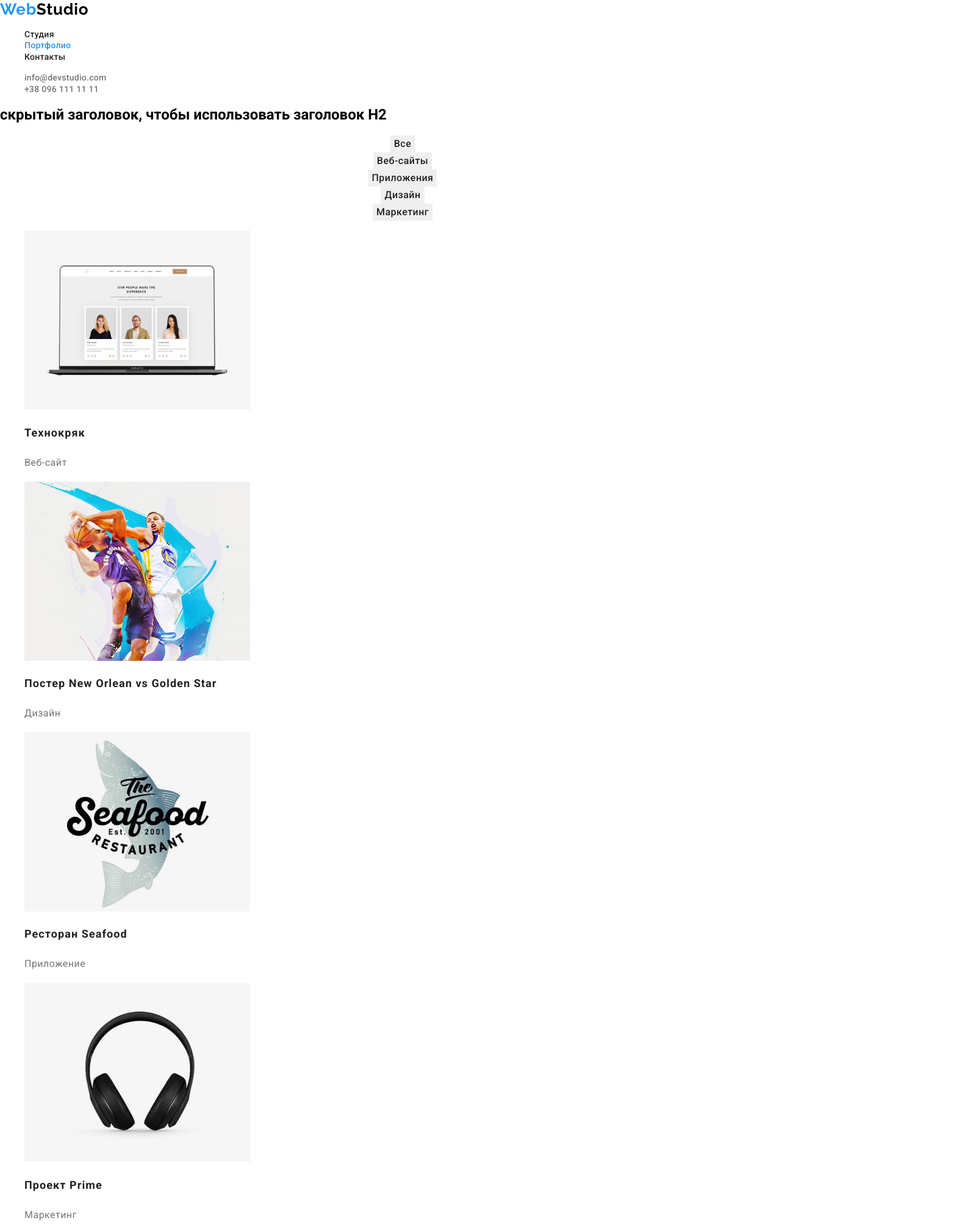
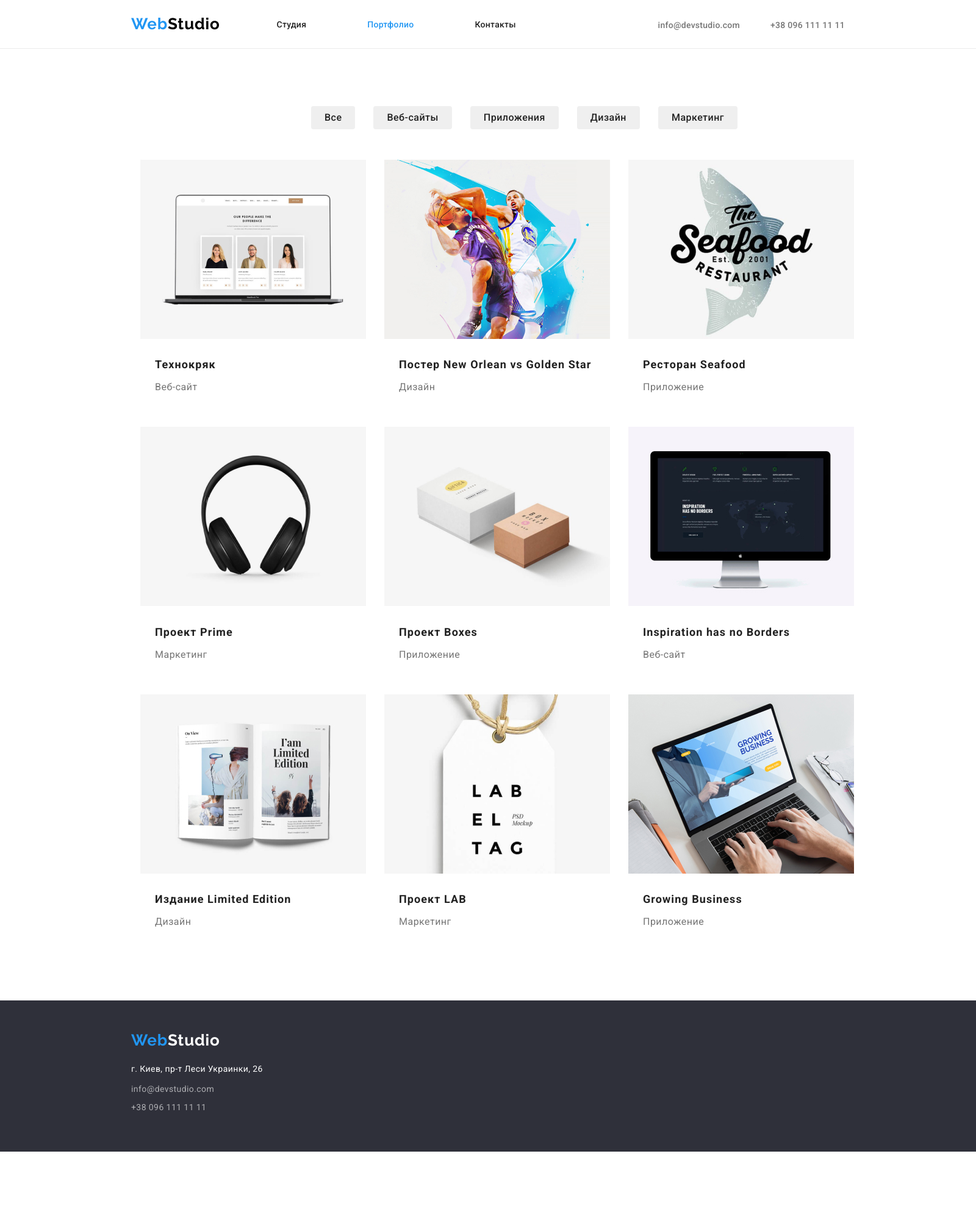
Before and after one commit to GalinaLysenko/goit-markup-hw-03, a plain HTML site: page portfolio.html in a window 1280 px wide. Shown: the top 2011 px of the page at 61% size, 1600 px wide, since content can reach past the window. After the commit the page ends 1889 px from the top, so only its background shows below. Drawn offline with nearby package versions, Linux system fonts and the light colour scheme.

Commit message:
выполнено дз 3
добавлена разметка по дз 3

```diff
--- a/css/styles.css
+++ b/css/styles.css
@@ -4,6 +4,13 @@
   --accent-colour: #2196f3;
   --main-font: Roboto, sans-serif;
   --second-font: Raleway, sans-serif;
+}
+
+*,
+*::before,
+*::after {
+  margin: 0px;
+  padding: 0px;
 }
 
 body {
@@ -22,6 +29,10 @@ body {
 
 .address {
   font-style: normal;
+}
+
+.img {
+  display: block;
 }
 
 /* ======== HEADER =========*/
@@ -74,28 +85,98 @@ body {
 .current-page {
   color: var(--accent-colour);
 }
+
+.container-header {
+  display: flex;
+  flex-direction: row;
+  justify-content: space-between;
+  width: 1600px;
+  height: 80px;
+  margin-left: auto;
+  margin-right: auto;
+  border-bottom: 1px solid #ececec;
+}
+
+.navigation {
+  display: flex;
+  flex-direction: row;
+}
+
+.list-navigation {
+  display: flex;
+  flex-direction: row;
+  width: 294px;
+  padding-left: 93px;
+  padding-top: 32px;
+  padding-bottom: 32px;
+}
+
+.navi-list:not(:last-child) {
+  margin-right: 50px;
+}
+
+.list-navigation .link {
+  display: flex;
+  padding-right: 50px;
+}
+
+.address-list {
+  display: flex;
+  flex-direction: row;
+  padding-right: 215px;
+  padding-top: 32px;
+  padding-bottom: 32px;
+}
+
+.address-tell {
+  padding-left: 50px;
+}
+.navigation .logo {
+  display: flex;
+  padding-left: 215px;
+  padding-top: 24px;
+  padding-bottom: 25px;
+}
+
 /* ======== END HEADER =========*/
 
 /* ======== HERO =========*/
+
+.container-hero {
+  width: 1600px;
+  height: 600px;
+  margin-left: auto;
+  margin-right: auto;
+  background-color: #2f303a;
+}
+
+.about-hero {
+  display: flex;
+  flex-direction: column;
+  align-items: center;
+  padding: 200px 452px;
+}
 .title-hero {
+  display: flex;
   font-weight: 900;
   font-size: 44px;
   line-height: 1.363;
   text-align: center;
   letter-spacing: 0.06em;
   text-transform: uppercase;
-  color: var(--main-colour);
+  color: #ffffff;
+  margin-bottom: 30px;
 }
 
 .button {
   font-weight: 700;
   font-size: 16px;
   line-height: 1.875;
-  display: flex;
-  align-items: center;
-  text-align: center;
   letter-spacing: 0.06em;
   border-width: 0px;
+  width: 200px;
+  height: 50px;
+  border-radius: 4px;
 }
 
 .button:hover {
@@ -122,7 +203,30 @@ body {
 /* ======== END HERO =========*/
 
 /* ======== ACHIVE =========*/
-.achive-title {
+.container-achive {
+  width: 1200px;
+  padding-left: 15px;
+  padding-right: 15px;
+  margin-left: auto;
+  margin-right: auto;
+  padding-top: 75px;
+  padding-bottom: 73px;
+}
+
+.list-achive {
+  display: flex;
+  list-style: none;
+}
+
+.list-achive .item {
+  width: 270px;
+}
+
+.list-achive .item:not(:last-child) {
+  width: 270px;
+  margin-right: 30px;
+}
+.list-achive .item .achive-title {
   font-weight: 700;
   font-size: 14px;
   line-height: 1.142;
@@ -137,6 +241,7 @@ body {
   line-height: 1.714;
   letter-spacing: 0.03em;
   color: var(--second-colour);
+  margin-top: 10px;
 }
 /* ======== END ACHIVE =========*/
 
@@ -152,6 +257,61 @@ body {
 /* ======== END ACHIVE =========*/
 
 /*======== FUNCTION ==========*/
+
+.container-functional {
+  width: 1200px;
+  padding-left: 15px;
+  padding-right: 15px;
+  height: 386px;
+  margin-left: auto;
+  margin-right: auto;
+  margin-bottom: 94px;
+}
+
+.list-function {
+  display: flex;
+  flex-direction: row;
+  justify-content: space-between;
+  list-style: none;
+  padding-top: 50px;
+  padding-bottom: 94px;
+}
+
+/*.list-function .item:not(:last-child) {
+  margin-right: 30px;
+}*/
+
+/*======== END FUNCTION ==========*/
+
+/*======== TEAM ==========*/
+.container-team {
+  width: 1170px;
+  margin-left: auto;
+  margin-right: auto;
+  margin-top: 94px;
+  margin-bottom: 94px;
+}
+
+.team-list {
+  display: flex;
+  flex-direction: row;
+  justify-content: space-between;
+}
+
+/*team-item:not(:last-child) {
+  margin-right: 30px;
+} */
+
+.container-team .title {
+  display: block;
+  margin-bottom: 50px;
+  margin-top: 188px;
+}
+
+.team-img {
+  margin-bottom: 30px;
+}
+
 .team-name {
   font-weight: 500;
   font-size: 16px;
@@ -161,6 +321,9 @@ body {
   color: var(--main-colour);
 }
 
+.team-name {
+  margin-bottom: 10px;
+}
 .team-position {
   font-weight: 400;
   font-size: 16px;
@@ -170,9 +333,16 @@ body {
   color: var(--second-colour);
 }
 
-/*======== END FUNCTION ==========*/
+/*======== END TEAM ==========*/
 
 /*======== FOOTER ==========*/
+.container-footer {
+  width: 1600px;
+  margin-left: auto;
+  margin-right: auto;
+  background-color: #2f303a;
+}
+
 .footer-place {
   font-family: Roboto;
   font-style: normal;
@@ -181,7 +351,23 @@ body {
   line-height: 1.714;
   letter-spacing: 0.03em;
   color: #ffffff;
-  background-color: #2f303a;
+}
+
+.container-footer .logo {
+  display: flex;
+  padding-left: 215px;
+  padding-top: 50px;
+  padding-bottom: 20px;
+}
+
+.footer .logo {
+  font-family: Raleway;
+  font-style: normal;
+  font-weight: 700;
+  font-size: 26px;
+  line-height: 1.192;
+  letter-spacing: 0.03em;
+  color: #ffffff;
 }
 
 .footer-address {
@@ -192,15 +378,53 @@ body {
   line-height: 1.714;
   letter-spacing: 0.03em;
   color: rgba(255, 255, 255, 0.6);
-  background-color: #2f303a;
+}
+
+.footer-place {
+  padding-left: 215px;
+  padding-bottom: 9px;
+}
+
+.item-footer {
+  display: flex;
+  padding-left: 215px;
+}
+
+.item-footer:not(:last-child) {
+  padding-bottom: 6px;
+}
+
+.address-footer .list {
+  padding-bottom: 60px;
 }
 /*======== END FOOTER ==========*/
 
 /*======== PORTFOLIO =========*/
 
 /*======== FILTER =========*/
+.container {
+  width: 1600px;
+  margin-left: auto;
+  margin-right: auto;
+}
+.container-portfolio {
+  display: flex;
+  width: 1200px;
+  padding-left: 15px;
+  padding-right: 15px;
+  margin-right: auto;
+  margin-left: 215px;
+  margin-top: 94px;
+  margin-bottom: 94px;
+}
+
 .filter {
   text-align: center;
+}
+
+.filter-item {
+  display: flex;
+  height: 38px;
 }
 
 .filter-item {
@@ -235,9 +459,47 @@ body {
 }
 /*======== END FILTER =========*/
 
+/*======== INVISIBLE =========*/
+.invisible {
+  display: none;
+}
+
+.filter-list {
+  display: flex;
+  flex-direction: row;
+  margin-left: 280px;
+  margin-bottom: 50px;
+}
+
+.filter-item {
+  display: flex;
+  height: 38px;
+  padding: 6px 22px;
+  border-radius: 4px;
+}
+
+.filter-button:not(:last-child) {
+  margin-right: 30px;
+}
+
+/*======== END INVISIBLE =========*/
+
 /*======== PROJECT =========*/
 .link {
   text-decoration-color: none;
+}
+
+.list-project {
+  display: flex;
+  flex-wrap: wrap;
+}
+
+.project-item:not(:nth-child(3n)) {
+  margin-right: 30px;
+}
+
+.project-item:not(:nth-child(-n + 3)) {
+  margin-top: 30px;
 }
 
 .item .project-title {
@@ -246,6 +508,8 @@ body {
   line-height: 2;
   letter-spacing: 0.06em;
   color: var(--main-colour);
+  margin-top: 20px;
+  margin-left: 24px;
 }
 
 .project-description {
@@ -254,5 +518,8 @@ body {
   line-height: 1.875;
   letter-spacing: 0.03em;
   color: var(--second-colour);
+  margin-top: 4px;
+  margin-left: 24px;
+  margin-bottom: 20px;
 }
 /*======== END PROJECT =========*/
--- a/portfolio.html
+++ b/portfolio.html
@@ -14,23 +14,20 @@
     />
     <link rel="stylesheet" href="./css/styles.css" />
   </head>
-  <body>
+  <body class="container">
     <!-- Шапка страницы -->
     <header>
+      <div class="container-header">
         <nav class="navigation">
-        <a class="logo link" lang="en" href=""
-          ><span class="logo-accent">Web</span>Studio</a
-        >
+          <a class="logo link" lang="en" href=""><span class="logo-accent">Web</span>Studio</a>
           <ul class="list list-navigation">
-          <li>
+            <li class="navi-list">
               <a class="link navigation-link" href="./index.html">Студия</a>
             </li>
-          <li>
-            <a class="link navigation-link" href="./portfolio.html"
-              ><span class="current-page">Портфолио</span></a
-            >
+            <li class="navi-list">
+              <a class="link navigation-link" href="./portfolio.html"><span class="current-page">Портфолио</span></a>
             </li>
-          <li>
+            <li class="navi-list">
               <a class="link navigation-link" href="">Контакты</a>
             </li>
           </ul>
@@ -39,175 +36,120 @@
         <address class="address">
           <ul class="address-list list">
             <li>
-            <a class="address-email link" href="mailto:info@devstudio.com"
-              >info@devstudio.com
+              <a class="address-email link" href="mailto:info@devstudio.com">info@devstudio.com
               </a>
             </li>
             <li>
-            <a class="address-tell link" href="call:+380961111111"
-              >+38 096 111 11 11</a
-            >
+              <a class="address-tell link" href="call:+380961111111">+38 096 111 11 11</a>
             </li>
           </ul>
+        </address>
+      </div>
       </address>
     </header>
 
     <main>
+      <div class="container-portfolio">
         <section>
           <!--Фильтры-->
-        <h1>скрытый заголовок, чтобы использовать заголовок H2</h1>
+          <h1 class="invisible">скрытый заголовок, чтобы использовать заголовок H2</h1>
 
-        <ul class="list filter">
-          <li><button type="button" class="filter-item">Все</button></li>
-          <li><button type="button" class="filter-item">Веб-сайты</button></li>
-          <li><button type="button" class="filter-item">Приложения</button></li>
-          <li><button type="button" class="filter-item">Дизайн</button></li>
-          <li><button type="button" class="filter-item">Маркетинг</button></li>
+          <ul class="list filter-list">
+            <li class="filter-button"><button type="button" class="filter-item">Все</button></li>
+            <li class="filter-button"><button type="button" class="filter-item">Веб-сайты</button></li>
+            <li class="filter-button"><button type="button" class="filter-item">Приложения</button></li>
+            <li class="filter-button"><button type="button" class="filter-item">Дизайн</button></li>
+            <li class="filter-button"><button type="button" class="filter-item">Маркетинг</button></li>
           </ul>
 
           <!--Проекты-->
-        <ul class="list project">
-          <li class="item project">
+          <ul class="list-project list">
+            <li class="project-item item">
               <a href="" class="link">
-              <img
-                class="project"
-                src="./img/Portfolio/tech.jpg"
-                alt="проекты разных специалистов"
-                width="370"
-                height="294"
-              />
+                <img class="project" src="./img/Portfolio/tech.jpg" alt="проекты разных специалистов" width="370"
+                  height="294" />
                 <h2 class="project-title">Технокряк</h2>
                 <p class="project-description">Веб-сайт</p>
               </a>
             </li>
-          <li class="item project">
-            <a href="" class="link"
-              ><img
-                class="project"
-                src="./img/Portfolio/poster.jpg"
-                alt="проекты разных специалистов"
-                width="370"
-                height="294"
-              />
+            <li class="project-item item">
+              <a href="" class="link"><img class="project" src="./img/Portfolio/poster.jpg" alt="проекты разных специалистов"
+                  width="370" height="294" />
                 <h2 class="project-title">Постер New Orlean vs Golden Star</h2>
                 <p class="project-description">Дизайн</p>
               </a>
             </li>
-          <li class="item project">
-            <a href="" class="link"
-              ><img
-                class="project"
-                src="./img/Portfolio/resto.jpg"
-                alt="проекты разных специалистов"
-                width="370"
-                height="294"
-              />
+            <li class="project-item item">
+              <a href="" class="link"><img class="project" src="./img/Portfolio/resto.jpg" alt="проекты разных специалистов"
+                  width="370" height="294" />
                 <h2 class="project-title">Ресторан Seafood</h2>
                 <p class="project-description">Приложение</p>
               </a>
             </li>
-          <li class="item project">
-            <a href="" class="link"
-              ><img
-                class="project"
-                src="./img/Portfolio/prime.jpg"
-                alt="проекты разных специалистов"
-                width="370"
-                height="294"
-              />
+            <li class="project-item item">
+              <a href="" class="link"><img class="project" src="./img/Portfolio/prime.jpg" alt="проекты разных специалистов"
+                  width="370" height="294" />
                 <h2 class="project-title">Проект Prime</h2>
                 <p class="project-description">Маркетинг</p>
               </a>
             </li>
-          <li class="item project">
-            <a href="" class="link"
-              ><img
-                class="project"
-                src="./img/Portfolio/boxes.jpg"
-                alt="проекты разных специалистов"
-                width="370"
-                height="294"
-              />
+            <li class="project-item item">
+              <a href="" class="link"><img class="project" src="./img/Portfolio/boxes.jpg" alt="проекты разных специалистов"
+                  width="370" height="294" />
                 <h2 class="project-title">Проект Boxes</h2>
                 <p class="project-description">Приложение</p>
               </a>
             </li>
-          <li class="item project">
-            <a href="" class="link"
-              ><img
-                class="project"
-                src="./img/Portfolio/inspiration.jpg"
-                alt="проекты разных специалистов"
-                width="370"
-                height="294"
-              />
+            <li class="project-item item">
+              <a href="" class="link"><img class="project" src="./img/Portfolio/inspiration.jpg"
+                  alt="проекты разных специалистов" width="370" height="294" />
                 <h2 class="project-title">Inspiration has no Borders</h2>
                 <p class="project-description">Веб-сайт</p>
               </a>
             </li>
-          <li class="item project">
-            <a href="" class="link"
-              ><img
-                class="project"
-                src="./img/Portfolio/limited.jpg"
-                alt="проекты разных специалистов"
-                width="370"
-                height="294"
-              />
+            <li class="project-item item">
+              <a href="" class="link"><img class="project" src="./img/Portfolio/limited.jpg" alt="проекты разных специалистов"
+                  width="370" height="294" />
                 <h2 class="project-title">Издание Limited Edition</h2>
                 <p class="project-description">Дизайн</p>
               </a>
             </li>
-          <li class="item project">
-            <a href="" class="link"
-              ><img
-                class="project"
-                src="./img/Portfolio/lab.jpg"
-                alt="проекты разных специалистов"
-                width="370"
-                height="294"
-              />
+            <li class="project-item item">
+              <a href="" class="link"><img class="project" src="./img/Portfolio/lab.jpg" alt="проекты разных специалистов"
+                  width="370" height="294" />
                 <h2 class="project-title">Проект LAB</h2>
                 <p class="project-description">Маркетинг</p>
               </a>
             </li>
-          <li class="item project">
-            <a href="" class="link"
-              ><img
-                class="project"
-                src="./img/Portfolio/growing.jpg"
-                alt="проекты разных специалистов"
-                width="370"
-                height="294"
-              />
+            <li class="project-item item">
+              <a href="" class="link"><img class="project" src="./img/Portfolio/growing.jpg" alt="проекты разных специалистов"
+                  width="370" height="294" />
                 <h2 class="project-title">Growing Business</h2>
                 <p class="project-description">Приложение</p>
               </a>
             </li>
           </ul>
         </section>
+      </div>
+
     </main>
 
     <!--Подвал страницы-->
     <footer class="footer">
-      <a class="logo link" lang="en" href=""
-        ><span class="logo-accent">Web</span>Studio</a
-      >
-      <address>
+      <div class="container-footer">
+        <a class="logo link" lang="en" href=""><span class="logo-accent">Web</span>Studio</a>
+        <address class="address-footer">
           <p class="footer-place">г. Киев, пр-т Леси Украинки, 26</p>
           <ul class="list">
             <li class="item-footer">
-            <a class="footer-address link" href="mailto:info@devstudio.com"
-              >info@devstudio.com</a
-            >
+              <a class="footer-address link" href="mailto:info@devstudio.com">info@devstudio.com</a>
             </li>
             <li class="item-footer">
-            <a class="footer-address link" href="call:+380961111111"
-              >+38 096 111 11 11</a
-            >
+              <a class="footer-address link" href="call:+380961111111">+38 096 111 11 11</a>
             </li>
           </ul>
         </address>
+      </div>
     </footer>
   </body>
 </html>
```
Also changed, not shown: index.html (+18 -12 lines). Lines whose indentation alone changed are shown as unchanged.
